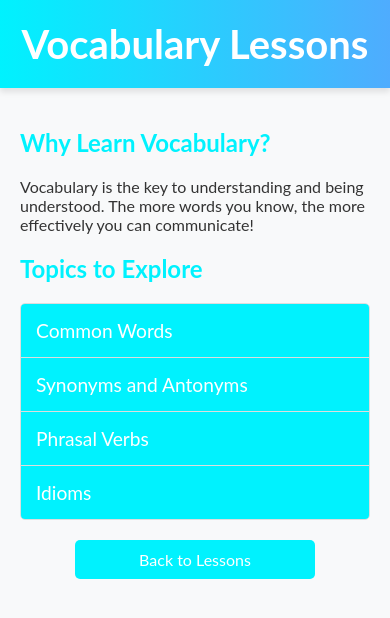
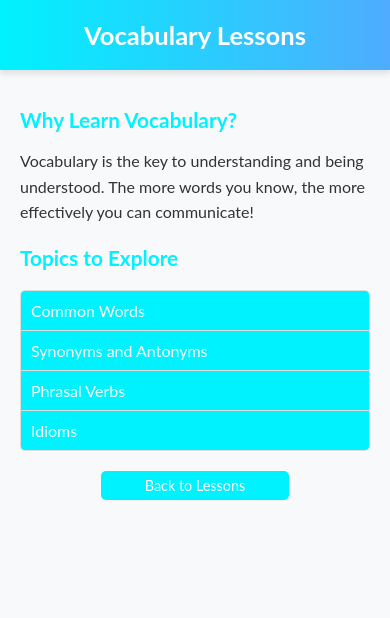
Before and after one commit to latifaDevelopper/english-website, a plain HTML site: page vocabulary.html in a window 390 px wide. Drawn offline with Linux system fonts and the light colour scheme.

Commit message:
Update vocabulary.html

```diff
--- a/vocabulary.html
+++ b/vocabulary.html
@@ -5,13 +5,13 @@
   <meta name="viewport" content="width=device-width, initial-scale=1.0">
   <title>Vocabulary - Learn English Now</title>
   <style>
-        /* Shared styles */
     body {
       margin: 0;
       font-family: 'Lato', sans-serif;
       background-color: #f8f9fa;
       color: #333;
     }
+
     header {
       text-align: center;
       padding: 20px;
@@ -20,31 +20,46 @@
       position: sticky;
       top: 0;
       z-index: 1000;
-            box-shadow: 0 4px 6px rgba(0, 0, 0, 0.1);
+      box-shadow: 0 4px 6px rgba(0,0,0,0.1);
     }
+
     header h1 {
       margin: 0;
       font-size: 2.5rem;
     }
+
     main {
       padding: 20px;
       animation: fadeIn 1s ease-in;
     }
+
     h2 {
       color: #00f2fe;
+      font-size: 1.8rem;
+      margin-bottom: 10px;
     }
+
+    p {
+      font-size: 1rem;
+      line-height: 1.6;
+      margin-bottom: 20px;
+    }
+
     .accordion {
       margin: 20px 0;
       border: 1px solid #ddd;
       border-radius: 5px;
       overflow: hidden;
     }
+
     .accordion-item {
       border-bottom: 1px solid #ddd;
     }
+
     .accordion-item:last-child {
       border-bottom: none;
     }
+
     .accordion-header {
       background-color: #00f2fe;
       color: white;
@@ -53,9 +68,11 @@
       cursor: pointer;
       transition: background-color 0.3s;
     }
+
     .accordion-header:hover {
       background-color: #1d8cf8;
     }
+
     .accordion-content {
       display: none;
       padding: 15px;
@@ -64,9 +81,11 @@
       color: #555;
       border-top: 1px solid #ddd;
     }
+
     .accordion-content.active {
       display: block;
     }
+
     a {
       display: block;
       margin-top: 20px;
@@ -76,12 +95,16 @@
       padding: 10px 20px;
       border-radius: 5px;
       text-align: center;
-            width: 200px;
-            margin: 0 auto;
+      width: 220px;
+      margin-left: auto;
+      margin-right: auto;
+      transition: background-color 0.3s;
     }
+
     a:hover {
       background-color: #1d8cf8;
     }
+
     @keyframes fadeIn {
       from {
         opacity: 0;
@@ -90,6 +113,58 @@
       to {
         opacity: 1;
         transform: translateY(0);
+      }
+    }
+
+    /* Responsive Styles */
+    @media (max-width: 768px) {
+      header h1 {
+        font-size: 2rem;
+      }
+
+      h2 {
+        font-size: 1.5rem;
+      }
+
+      .accordion-header {
+        font-size: 1.1rem;
+        padding: 12px;
+      }
+
+      .accordion-content {
+        font-size: 0.95rem;
+        padding: 12px;
+      }
+
+      a {
+        width: 180px;
+        padding: 8px 16px;
+      }
+    }
+
+    @media (max-width: 480px) {
+      header h1 {
+        font-size: 1.6rem;
+      }
+
+      h2 {
+        font-size: 1.3rem;
+      }
+
+      .accordion-header {
+        font-size: 1rem;
+        padding: 10px;
+      }
+
+      .accordion-content {
+        font-size: 0.9rem;
+        padding: 10px;
+      }
+
+      a {
+        width: 160px;
+        font-size: 0.9rem;
+        padding: 6px 14px;
       }
     }
   </style>
```
Lines whose indentation alone changed are shown as unchanged.
